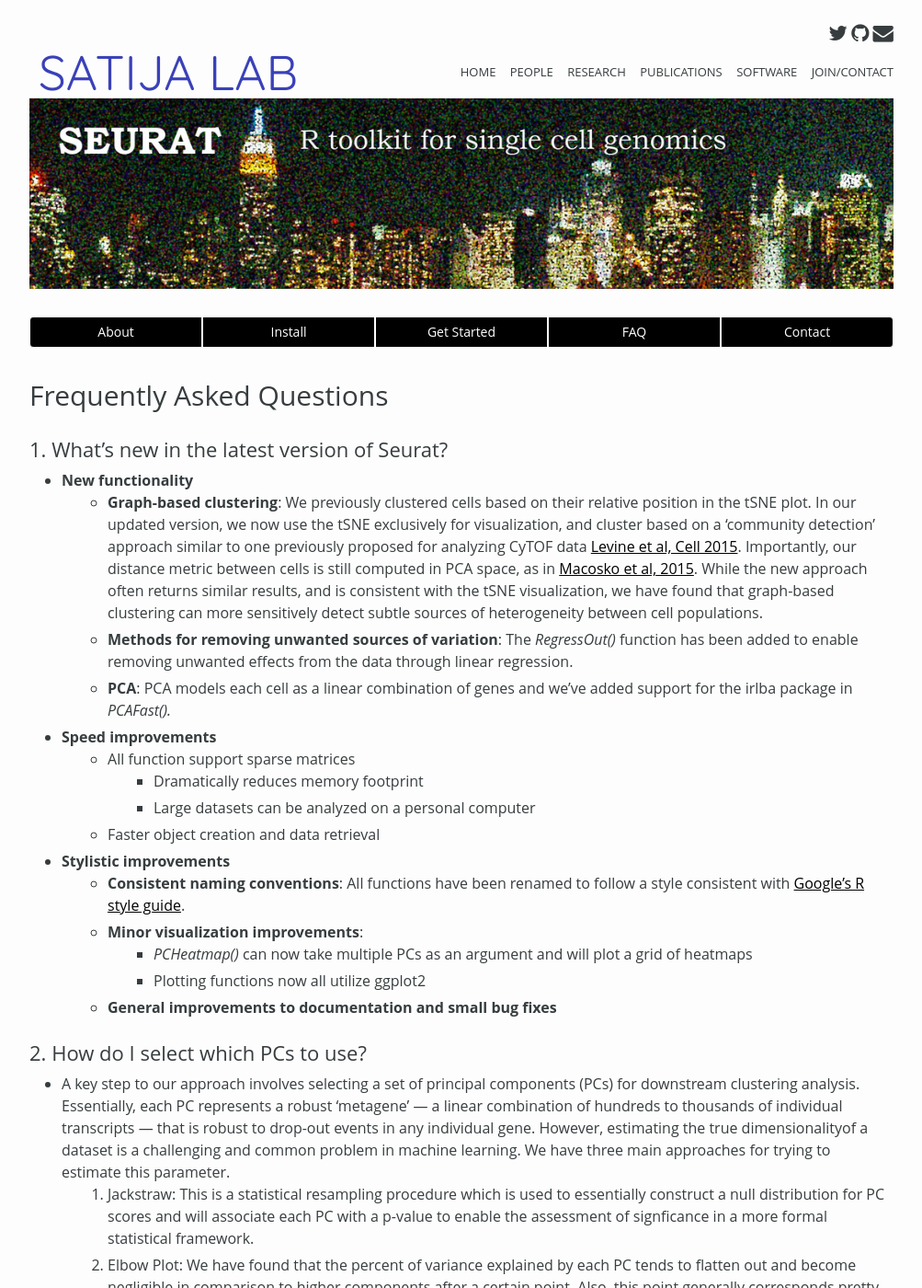
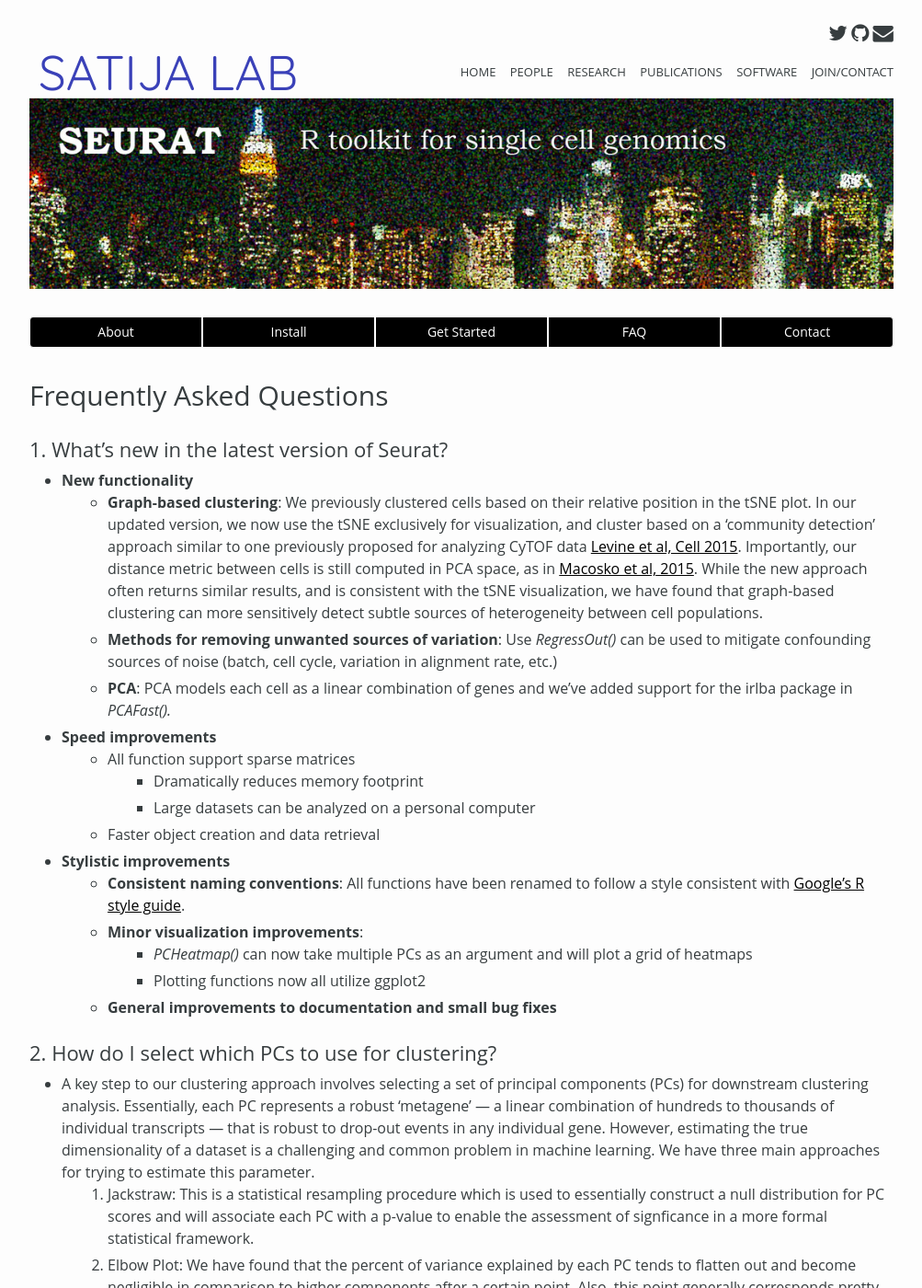
Before and after one commit to jungokasai/satijalab.github.io, a Jekyll site: the page built from software/faq.md, in a window 1280 px wide and 1400 px high. Shown: the whole window at 92% size, without its empty margins (138-1141 px from the left). Built offline with Jekyll 4.4.1, drawn with Linux system fonts in a browser that asks for light colours; nearby versions of some CDN libraries.

```diff
--- a/software/faq.md
+++ b/software/faq.md
@@ -8,8 +8,7 @@ permalink: /software/faq
 ### 1. What's new in the latest version of Seurat?
 * **New functionality**
 	* **Graph-based clustering**: We previously clustered cells based on their relative position in the tSNE plot. In our updated version, we now use the tSNE exclusively for visualization, and cluster based on a 'community detection' approach similar to one previously proposed for analyzing CyTOF data [Levine et al, Cell 2015](http://www.cell.com/cell/references/S0092-8674(15)00637-6). Importantly, our distance metric between cells is still computed in PCA space, as in [Macosko et al, 2015](http://www.ncbi.nlm.nih.gov/pubmed/26000488). While the new approach often returns similar results, and is consistent with the tSNE visualization, we have found that graph-based clustering can more sensitively detect subtle sources of heterogeneity between cell populations.
-	* **Methods for removing unwanted sources of variation**: The *RegressOut()* function has been added to enable removing unwanted effects from the
-	data through linear regression.
+	* **Methods for removing unwanted sources of variation**: Use *RegressOut()* can be used to mitigate confounding sources of noise (batch, cell cycle, variation in alignment rate, etc.)
 	* **PCA**: PCA  models each cell as a linear combination of genes and we've added support for the irlba package in *PCAFast().*
 * **Speed improvements**
 	* All function support sparse matrices
@@ -24,9 +23,8 @@ permalink: /software/faq
 	* **General improvements to documentation and small bug fixes**
 
 
-### 2. How do I select which PCs to use?
-* A key step to our  approach involves selecting a set of principal components (PCs) for downstream clustering analysis. Essentially, each PC represents a robust 'metagene' --- a linear combination of hundreds to thousands of individual transcripts --- that is robust to drop-out events in any individual gene. However, estimating the true dimensionalityof a dataset is a challenging and common problem in machine learning. We have three main approaches for trying to estimate this
-parameter.
+### 2. How do I select which PCs to use for clustering?
+* A key step to our clustering approach involves selecting a set of principal components (PCs) for downstream clustering analysis. Essentially, each PC represents a robust 'metagene' --- a linear combination of hundreds to thousands of individual transcripts --- that is robust to drop-out events in any individual gene. However, estimating the true dimensionality of a dataset is a challenging and common problem in machine learning. We have three main approaches for trying to estimate this parameter.
 	1. Jackstraw: This is a statistical resampling procedure which is used to essentially construct a null distribution for PC
 	scores and will associate each PC with a p-value to enable the assessment of signficance in a more formal statistical framework.
 	2. Elbow Plot: We have found that the percent of variance explained by each PC tends to flatten out and become negligible in
```
Also changed, not shown: software/get_started.md (+2 -2 lines).
